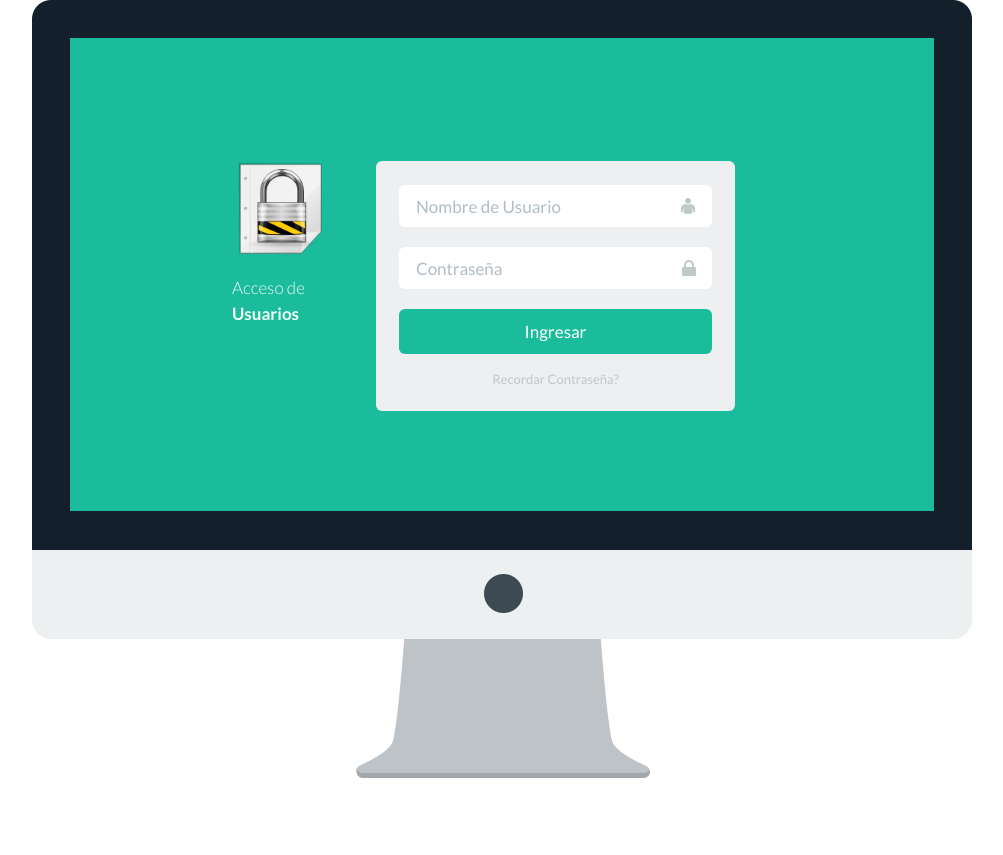
After one commit to GoZaCoders/icopores, a CodeIgniter app: page /index.php/login/index in a window 1280 px wide. The commit adds this page. Shown: the whole page, without its empty margins (138-1141 px from the left). Run offline with CodeIgniter, Linux system fonts and the light colour scheme.

Commit message:
Login
Se diseña el formulario de acceso al sistema

```diff
--- a/application/config/config.php
+++ b/application/config/config.php
@@ -224,7 +224,7 @@ $config['cache_path'] = '';
 | MUST set an encryption key.  See the user guide for info.
 |
 */
-$config['encryption_key'] = '';
+$config['encryption_key'] = '0854398372d73ef91a763d153baf34ef';
 
 /*
 |--------------------------------------------------------------------------
--- a/application/config/database.php
+++ b/application/config/database.php
@@ -49,9 +49,9 @@ $active_group = 'default';
 $active_record = TRUE;
 
 $db['default']['hostname'] = 'localhost';
-$db['default']['username'] = '';
-$db['default']['password'] = '';
-$db['default']['database'] = '';
+$db['default']['username'] = 'root';
+$db['default']['password'] = '@dmin';
+$db['default']['database'] = 'icoporesdatabase';
 $db['default']['dbdriver'] = 'mysql';
 $db['default']['dbprefix'] = '';
 $db['default']['pconnect'] = TRUE;
--- /dev/null
+++ b/application/controllers/login.php
@@ -0,0 +1,18 @@
+<?php if ( ! defined('BASEPATH')) exit('No direct script access allowed');
+
+class Login extends CI_Controller {
+
+	public function __construct()
+	{
+		parent::__construct();
+
+	}
+	public function index()
+	{
+		$this->load->view('login/index_view');
+	}
+
+}
+
+/* End of file login.php */
+/* Location: ./application/controllers/login.php */
--- a/application/controllers/welcome.php
+++ b/application/controllers/welcome.php
@@ -19,7 +19,8 @@ class Welcome extends CI_Controller {
 	 */
 	public function index()
 	{
-		$this->load->view('welcome_message');
+		$this->load->view('header');
+
 	}
 }
 
--- /dev/null
+++ b/application/views/login/index_view.php
@@ -0,0 +1,50 @@
+<!DOCTYPE html>
+<html>
+<head>
+	<meta charset=utf-8>
+	<title>Login</title>
+
+	<!--Llamado al estilo de boostrap para el Login-->
+	<link rel="stylesheet" href="<?=base_url()?>assets/dist/css/vendor/bootstrap.min.css">
+	<link rel="stylesheet" href="<?=base_url()?>assets/dist/css/flat-ui.min.css">
+
+
+
+</head>
+<body>
+
+
+<div class="container" style="width: 970px">
+
+
+<header>
+	<div class="login" style="width: 940px">
+        <div class="login-screen">
+          <div class="login-icon">
+            <img src="<?=base_url()?>assets/dist/img/login/candado.png" alt="Welcome to Mail App">
+            <h4>Acceso de <small>Usuarios</small></h4>
+          </div>
+
+          <div class="login-form">
+            <div class="form-group">
+              <input type="text" class="form-control login-field" value="" placeholder="Nombre de Usuario" id="login-name">
+              <label class="login-field-icon fui-user" for="login-name"></label>
+            </div>
+
+            <div class="form-group">
+              <input type="password" class="form-control login-field" value="" placeholder="Contraseña" id="login-pass">
+              <label class="login-field-icon fui-lock" for="login-pass"></label>
+            </div>
+
+            <a class="btn btn-primary btn-lg btn-block" href="#">Ingresar</a>
+            <a class="login-link" href="#">Recordar Contraseña?</a>
+          </div>
+        </div>
+      </div>
+
+</body>
+
+</div>
+</header>
+
+</html>
```
Also changed, not shown: application/controllers/test.php (added, +21 -0 lines), application/views/footer.php (added, +8 -0 lines), application/views/header.php (+13 -5 lines), README.md, assets/dist/img/login/candado.png (added), assets/dist/img/login/candao.png (added), assets/dist/img/login/padlock.png (added), assets/dist/img/login/safe.png (added).
